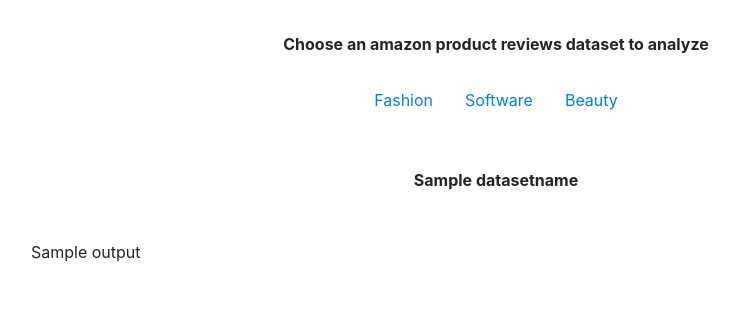
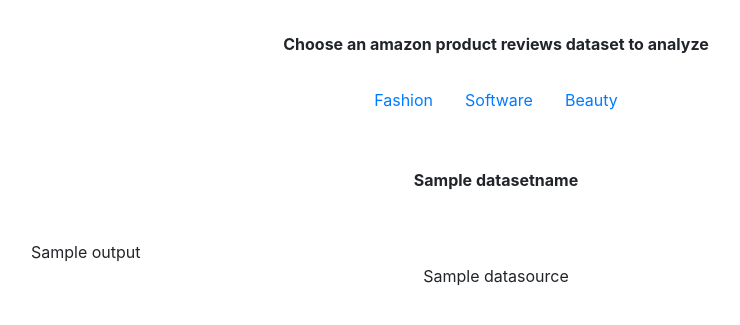
Before and after one commit to benhardesty/NLP_Sentiment_Analysis, a Flask app: template templates/choose-analysis.html in a window 1280 px wide. Shown: the part 304-629 px from the top of the page, without its empty margins (144-884 px from the left). Run offline with Flask 2, Linux system fonts and the light colour scheme; the template is opened without the code that fills it: most values are stand-ins (such as "Sample title", 1, 10 or a date in 2020); parts of the project's set-up code (start-up, migrations or seed data) failed here and were passed over; some libraries are stand-ins or nearby versions.

Commit message:
adding data source link

```diff
--- a/app.py
+++ b/app.py
@@ -181,10 +181,10 @@
     # Save the temporary file.
     # reviews.to_csv('tempFiles/tempFile.csv')
 
-
+    datasource = "The source of the datasets is <a target='_blank' href='https://nijianmo.github.io/amazon/index.html'>https://nijianmo.github.io/amazon/index.html</a>"
     datasetTable = reviews.head(10).to_html(classes='table table-striped table-hover table-sm table-responsive')
     accuracy = render_template('accuracy.html', class_report=class_report, conf_matrix=conf_matrix, accuracy=accuracy)
-    layout = render_template('choose-analysis.html', datasetname=dataset.capitalize(), output=render_template('data-exploration.html', accuracy=accuracy, images=images, datasetTable=datasetTable, coefficientTables=coefficientTables))
+    layout = render_template('choose-analysis.html', datasetname=dataset.capitalize(), datasource=datasource, output=render_template('data-exploration.html', accuracy=accuracy, images=images, datasetTable=datasetTable, coefficientTables=coefficientTables))
 
     return layout
 
--- a/templates/choose-analysis.html
+++ b/templates/choose-analysis.html
@@ -43,4 +43,10 @@
 
 {{ output|safe }}
 
+<br/>
+<div style="text-align:center;">
+  {{ datasource|safe }}
+</div>
+<br/>
+
 {% endblock %}
```
